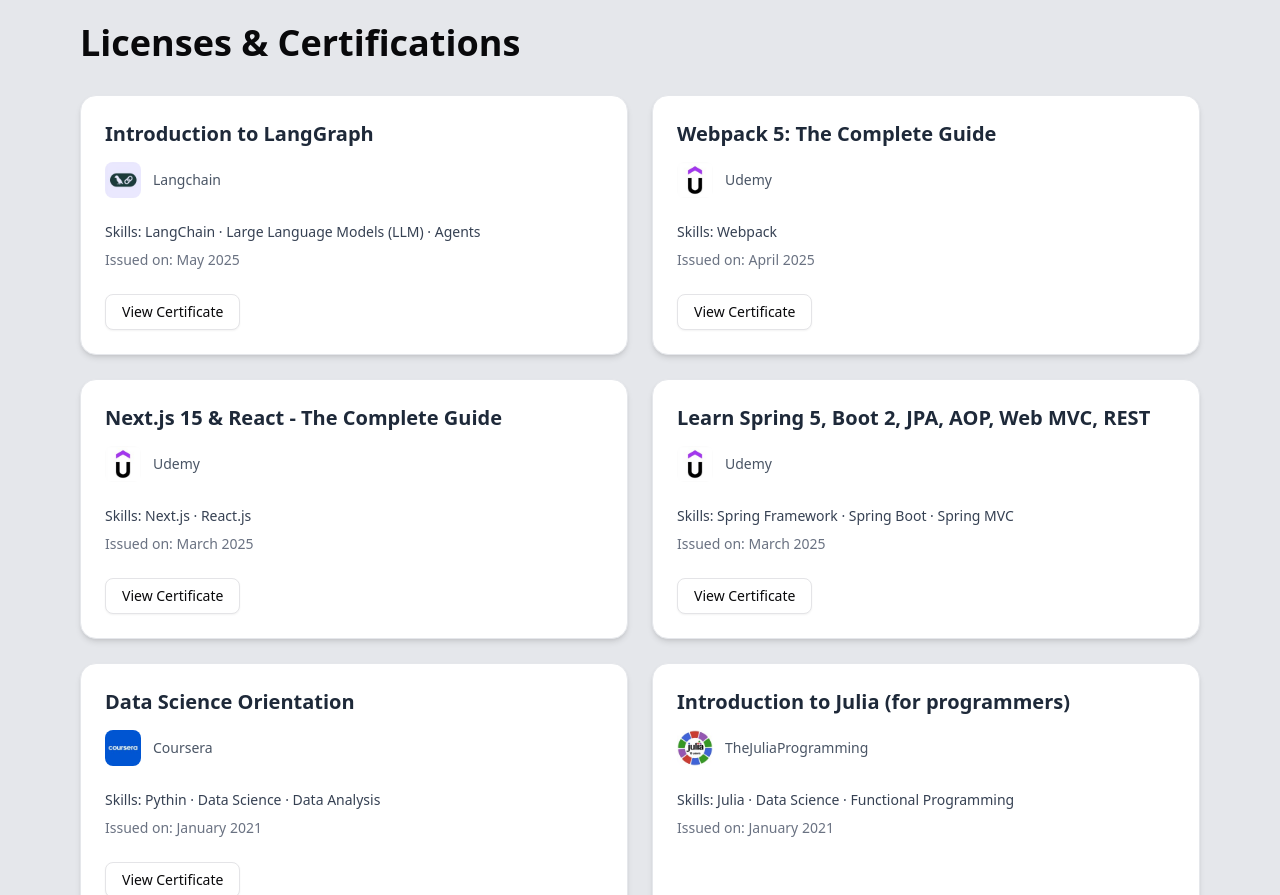
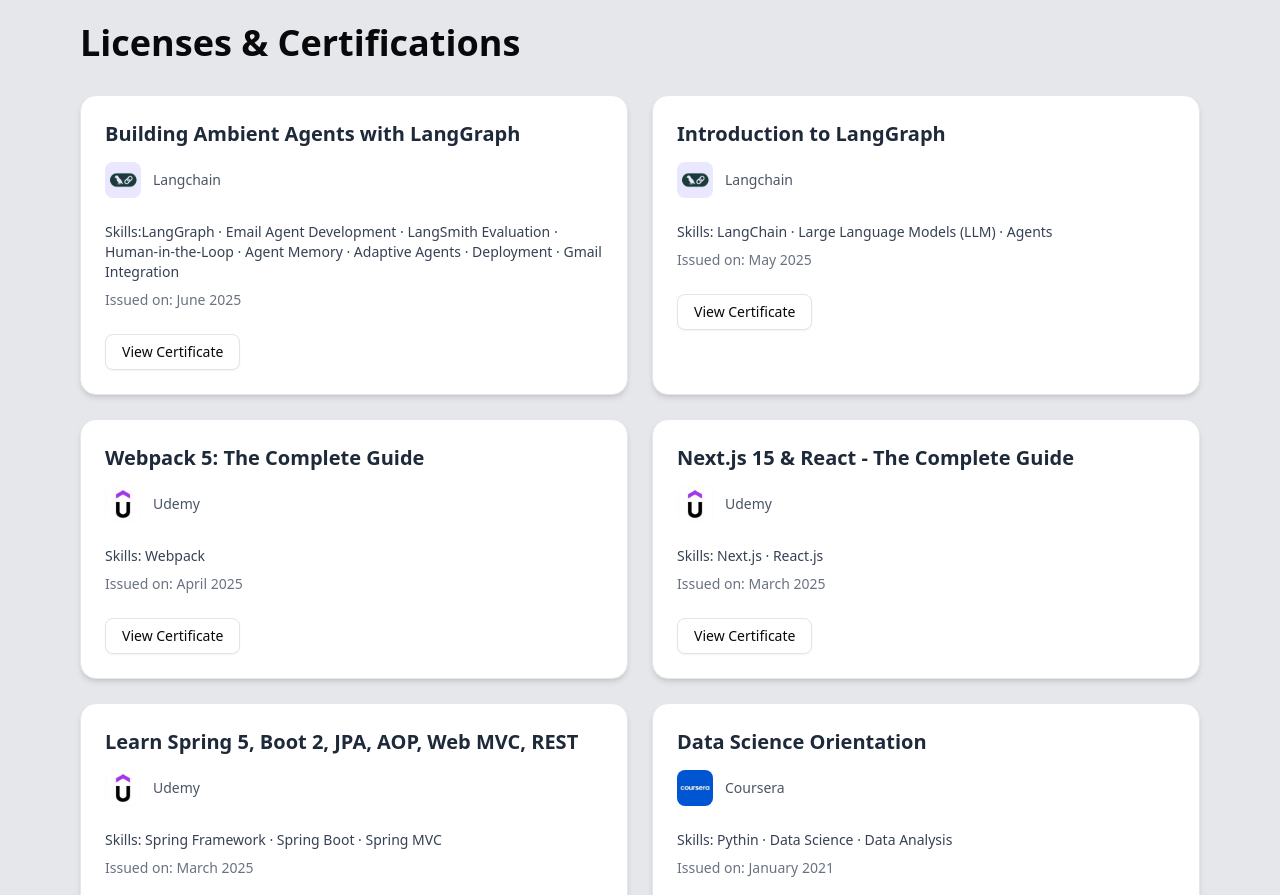
Before and after one commit to sirbh/folio, a Next.js app: page / in a window 1280 px wide. Shown: the part 3760-4655 px from the top of the page. Built offline with nearby package versions, Linux system fonts and the light colour scheme.

Commit message:
added cert

```diff
--- a/src/data/certificates.ts
+++ b/src/data/certificates.ts
@@ -1,6 +1,14 @@
 import { ILicense, Issuer } from "@/interface/common";
 
 export const licenses: ILicense[] = [
+  {
+    id: "10vtd2pwdi",
+    name: "Building Ambient Agents with LangGraph",
+    description: "Skills:LangGraph · Email Agent Development · LangSmith Evaluation · Human-in-the-Loop · Agent Memory · Adaptive Agents · Deployment · Gmail Integration",
+    issuedBy: Issuer.Langchain,
+    issueDate: new Date("2025-06-26"),
+    url: "https://academy.langchain.com/certificates/10vtd2pwdi",
+  },
   {
     id: "kxcdz9m3da",
     name: "Introduction to LangGraph",
```
